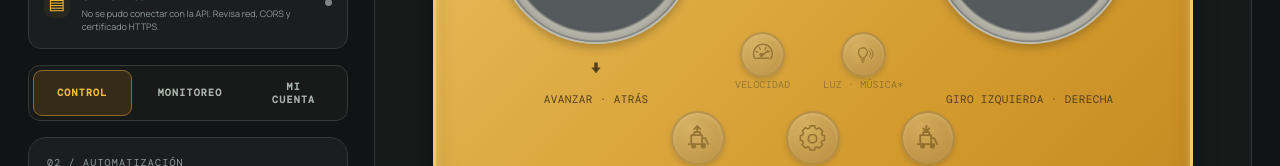
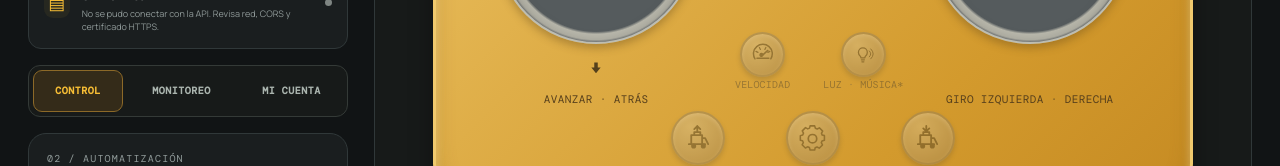
Before and after one commit to daddyleo23-max/4.1-Aplicaci-n-de-control-para-IoT, a plain HTML site: page index.html in a window 1280 px wide. Both pictures are taken after a click on the button "CONTROL". Shown: the part 505-671 px from the top of the page. Drawn offline with nearby package versions, Linux system fonts and the light colour scheme; no server answers.

Commit message:
Fit long administration label within sidebar navigation

```diff
--- a/css/styles.css
+++ b/css/styles.css
@@ -569,3 +569,13 @@ body.control-expanded{overflow:hidden}
   .account-view .account-section-picker select{font-weight:700;color:#ffcf5c;background:#202a21;border-color:#71602f}
   .account-view .account-menu{display:none}
 }
+
+/* La etiqueta larga conserva espacio dentro de la navegación lateral. */
+.page-wrap:has(#view-control:not([hidden])) .view-tab,
+.page-wrap:has(#view-monitor:not([hidden])) .view-tab{
+  flex:1 1 auto;
+  min-width:0;
+  padding-inline:8px;
+  letter-spacing:.05em;
+  white-space:nowrap;
+}
```
